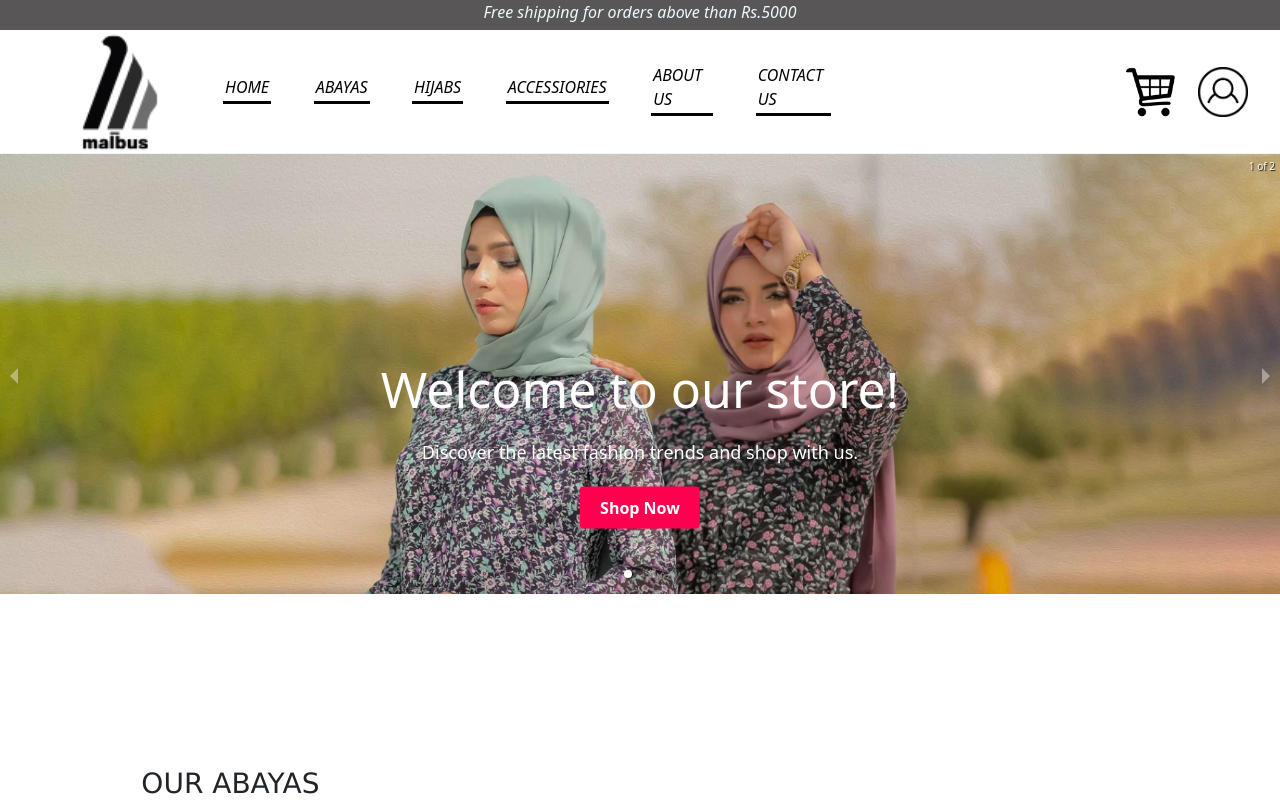
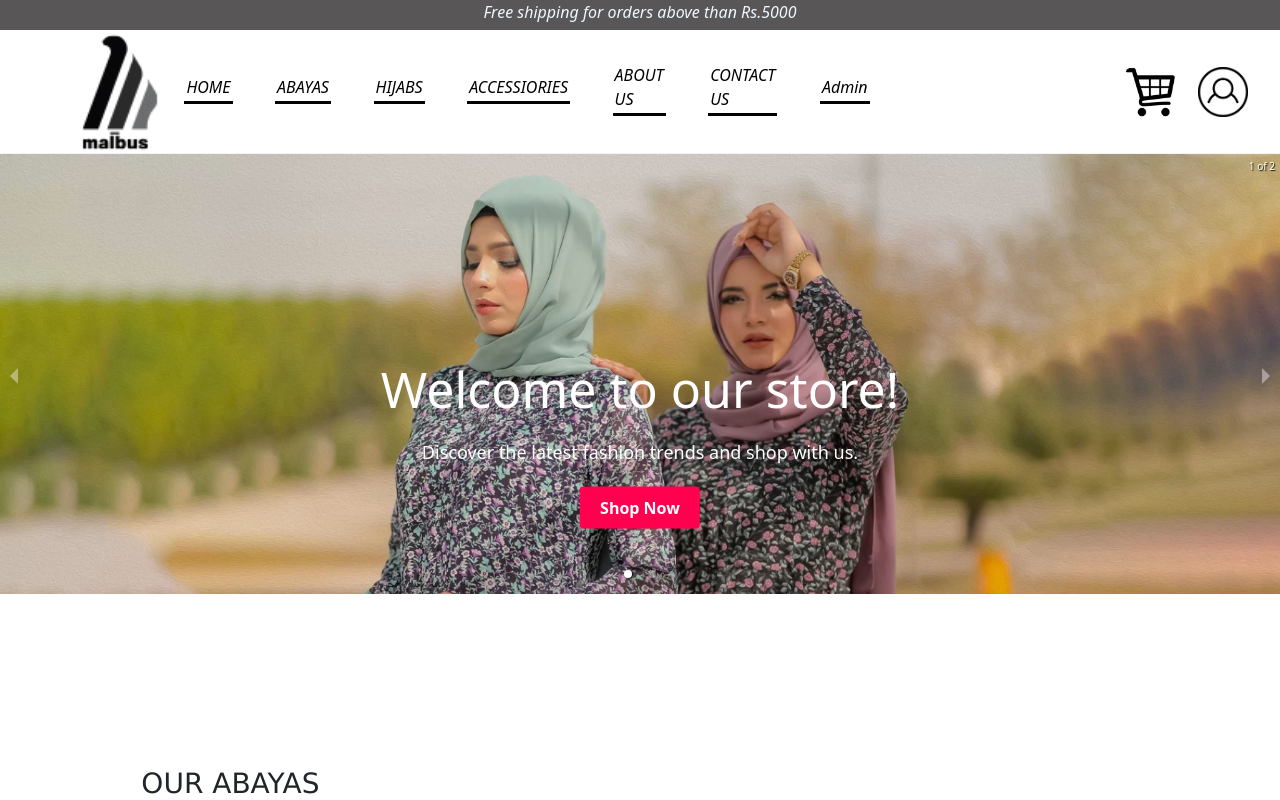
Before and after one commit to laibabintatahir/malbus-ecom, a React (Create React App) app in the folder frontend/: page / in a window 1280 px wide. Shown: the top 800 px of the page. Built offline with nearby package versions, Linux system fonts and the light colour scheme.

Commit message:
Update header.js

```diff
--- a/frontend/src/Components/header.js
+++ b/frontend/src/Components/header.js
@@ -33,6 +33,9 @@ function Header() {
               <Link to='/Components/contact'>
                 <li>CONTACT US</li>
               </Link>
+              <Link to='/Components/admin'>
+                <li>Admin</li>
+              </Link>
             </ul>
           </nav>
         </div>
```
